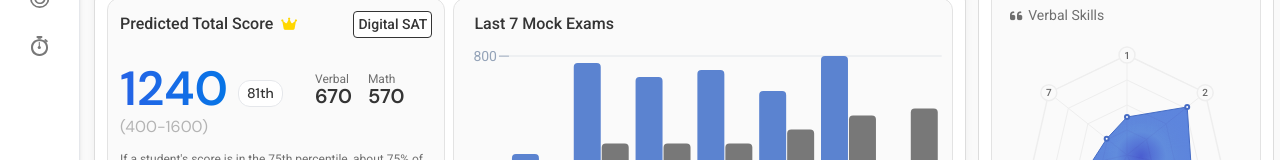
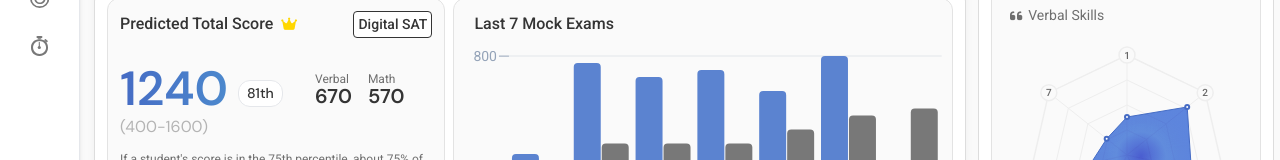
Before and after one commit to Orujhimaru/max_odyssey, a React (Vite) app: page /dashboard in a window 1280 px wide. Shown: the part 269-429 px from the top of the page. Built offline with nearby package versions, Linux system fonts and the light colour scheme; a web font is replaced by a local one.

Commit message:
color change

```diff
--- a/src/components/ScoreColumnComponent/PredictedScore/PredictedScore.css
+++ b/src/components/ScoreColumnComponent/PredictedScore/PredictedScore.css
@@ -172,7 +172,7 @@
 .predicted-flex.center .score-value {
   background: #0575E6;  /* fallback for old browsers */
   background: -webkit-linear-gradient(to right, #2663e6, #0575E6);  /* Chrome 10-25, Safari 5.1-6 */
-  background: linear-gradient(to right, #2663e6, #0575E6); /* W3C, IE 10+/ Edge, Firefox 16+, Chrome 26+, Opera 12+, Safari 7+ */
+  background: linear-gradient(to right, #456bc4, #4c89cd); /* W3C, IE 10+/ Edge, Firefox 16+, Chrome 26+, Opera 12+, Safari 7+ */
 
   width: 110px;
   font-size: 48px;
```
